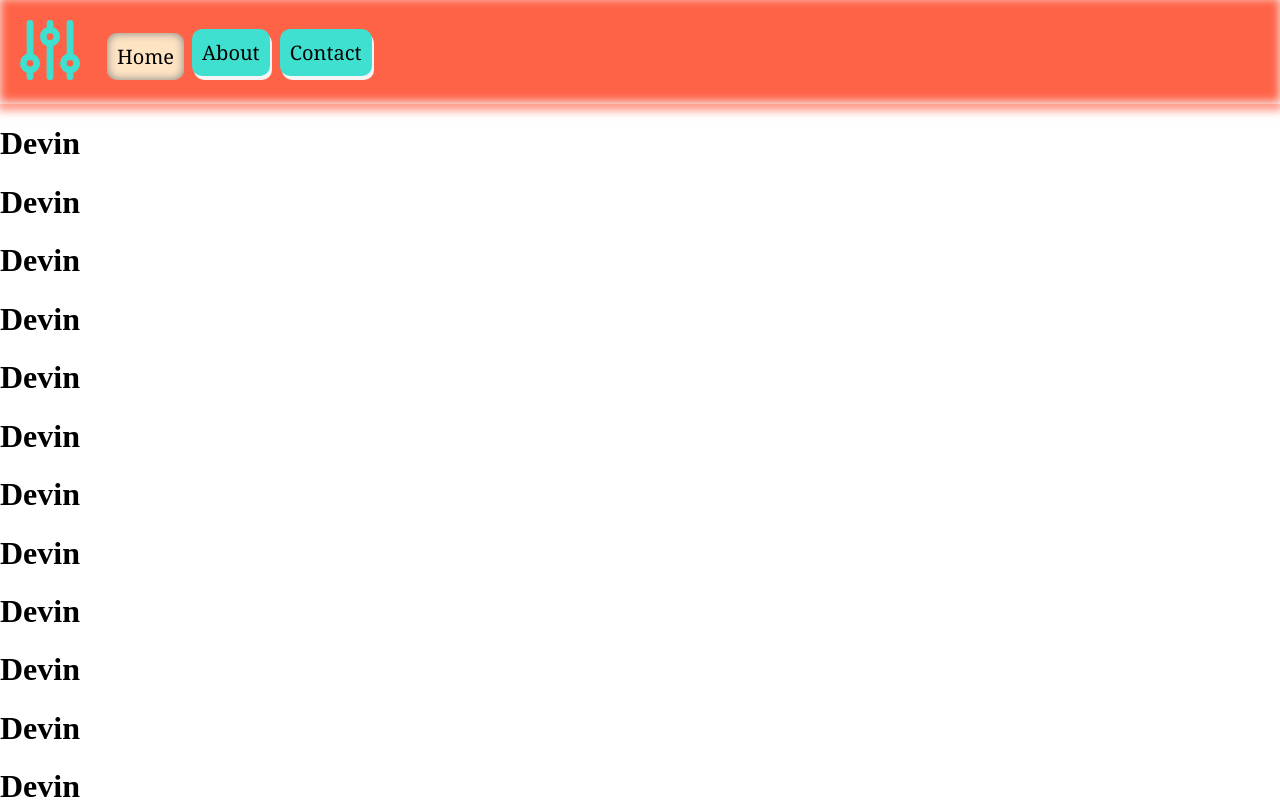
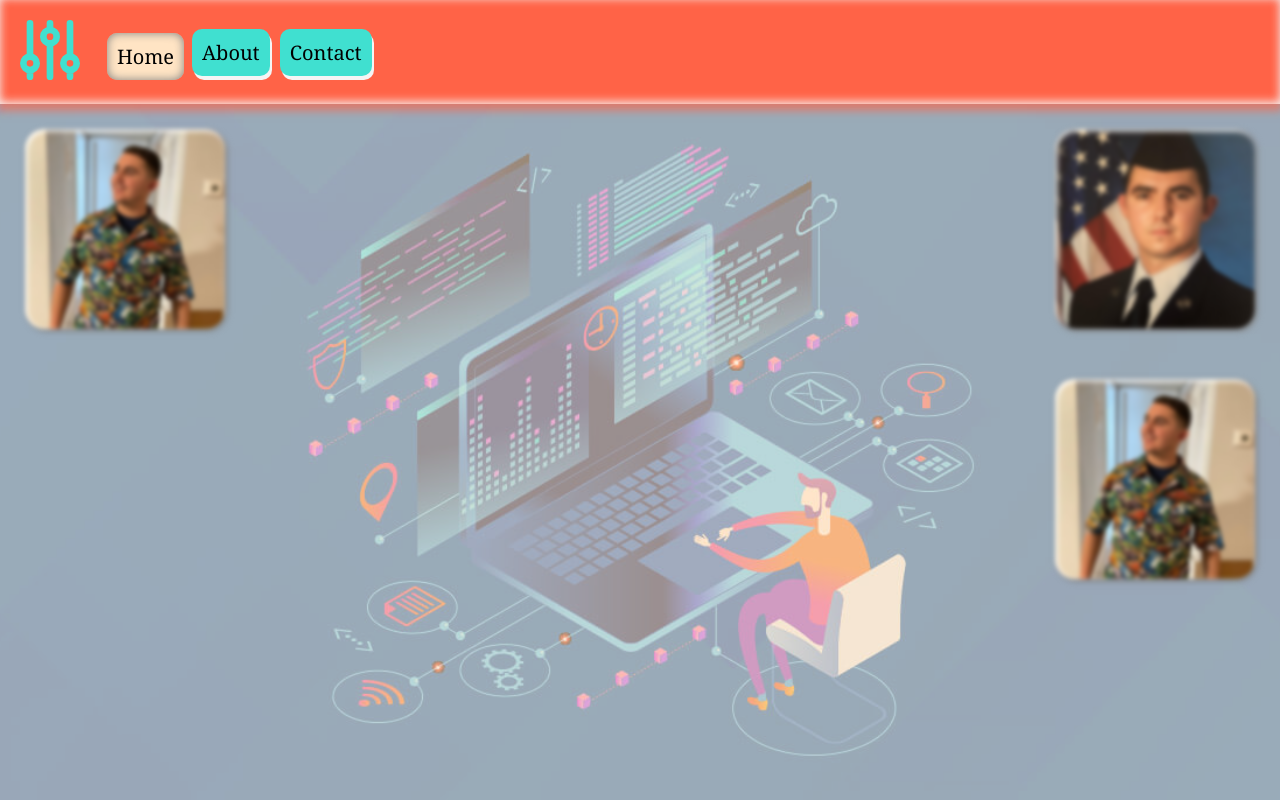
Before and after one commit to Devin-M-Smith/Test-Site, a React (Create React App) app: page / in a window 1280 px wide. Built offline with nearby package versions, Linux system fonts and the light colour scheme.

Commit message:
Restructured. Homepage moved to about.

```diff
--- a/package.json
+++ b/package.json
@@ -23,7 +23,7 @@
   },
   "scripts": {
     "predeploy": "npm run build",
-    "deploy": "gh-pages  -e docs -b test -d build && echo Deployed to Test Branch, to deploy to main us command 'deploy main'",
+    "deploy": "gh-pages  -e docs -b test -d build && echo Deployed to Test Branch. To deploy to main, use command 'deploy main'",
     "deploy main": "gh-pages  -e docs -b main -d build",
     "start": "react-scripts start",
     "build": "react-scripts build",
--- a/src/App.css
+++ b/src/App.css
@@ -27,9 +27,11 @@ body{
     display: flex;
     flex-direction: column;
     overflow: hidden;
+    background-color: bisque;
 }
 
 .topper{
+    z-index: 99;
     box-shadow: 0px 5px 8px 2px rgba(255, 99, 71, 0.63);
 }
 
--- a/src/App.js
+++ b/src/App.js
@@ -2,7 +2,7 @@ import React from "react";
 import './App.css';
 import Navbar from "./components/Navbar";
 import { BrowserRouter as Router, Switch, Route } from "react-router-dom";
-import Home from './pages/home'
+import Home from './pages/about'
 import About from './pages/about'
 
 function App() {
--- a/src/pages/about.css
+++ b/src/pages/about.css
@@ -1,3 +1,126 @@
 #about{
-    overflow: scroll;
+    display: flex;
+    flex-direction: column;
+    flex-wrap: wrap;
+    width: 100%;
+    overflow-y: scroll;
+}#about::before{
+    content: "";
+    background-image: url('../images/homebg.jpg');
+    background-repeat: no-repeat;
+    background-size: cover;
+    position: absolute;
+    top: 100px;
+    right: 0px;
+    bottom: 0px;
+    left: 0px;
+    opacity: .4;
+    background-position: 50%0%;
 }
+
+.left{
+    display: flex;
+    flex-wrap: wrap;
+    justify-content: left;
+    width: 50%;
+}
+
+.right{
+    display: flex;
+    flex-wrap: wrap;
+    justify-content: right;
+    width: 50%;
+}
+
+.columnBreak{
+    flex-basis: 100%;
+    width: 0;
+}
+
+.rowLeft{
+    width: 100%;
+    display: flex;
+}
+
+.rowRight{
+    width: 100%;
+    display: flex;
+    flex-direction: row-reverse;
+}
+
+.item{
+    position: relative;
+    padding: 5px;
+}
+
+.text{
+        position: relative;
+        padding: 5px;
+        margin: 10px;
+        box-shadow: none;
+        color: transparent;
+        transition: 1s;
+        border-radius: 100%;
+}
+
+.profile{
+    position: relative;
+    display: flex;
+    flex-shrink: 1;
+    filter: blur(2px);
+    background-position: 50%;
+    background-size: cover;
+    background-repeat: none;
+    border-radius: 20px;
+    margin: 20px;
+    box-shadow: inset 2px 2px 5px white, 2px 2px 5px gray;
+    height: 200px;
+    width: 200px;
+    transition: ease 1s;
+}
+.profile:hover{
+    height: 250px;
+    width: 250px;
+    filter: blur(0);
+}
+
+.item:hover + .text{
+    visibility: visible;
+    color: black;
+    transition: ease  4s;
+    box-shadow: inset 0px 0px 50px 0 whitesmoke, 0 0 50px 0 whitesmoke;
+}
+
+
+@media(max-width: 680px){
+    #about{
+        flex-direction: row;
+    }
+
+    .left{
+        width: 100%;
+    }
+
+    .right{
+        justify-content: left;
+        width: 100%;
+    }
+
+    .rowRight{
+        flex-direction: row;
+    }
+
+    .text{
+        font-size: 12px;
+    }
+
+    .profile{
+        height: 150px;
+        width: 150px;
+    }
+
+    .profile:hover{
+        height: 200px;
+        width: 200px;
+    }
+}
--- a/src/pages/about.js
+++ b/src/pages/about.js
@@ -1,24 +1,46 @@
 import React from 'react'
 import './about.css'
+import Profile from '../images/profile.jpg'
+import Military from '../images/military.jpg'
 function about() {
-    return (
-        <div id='about'>
-            <h1>This is the About PAGE</h1>
-            <h2>YEET</h2>
-            <h1>This is the About PAGE</h1>
-            <h1>This is the About PAGE</h1>
-            <h1>This is the About PAGE</h1>
-            <h1>This is the About PAGE</h1>
-            <h1>This is the About PAGE</h1>
-            <h1>This is the About PAGE</h1>
-            <h1>This is the About PAGE</h1>
-            <h1>This is the About PAGE</h1>
-            <h1>This is the About PAGE</h1>
-            <h1>This is the About PAGE</h1>
-            <h1>This is the About PAGE</h1>
-            <h1>This is the About PAGE</h1>
-            <h1>This is the About PAGE</h1>
+return (
+    <div id='about'>
+        <div className='left'>
+            <div className='rowLeft'>
+                    <div className='item'>
+                        <div className='profile' style={{backgroundImage: "url(" + Profile + ")"}}/>
+                    </div>
+                    <div className='text'>
+                        <h1>Software Developer</h1>
+                        <p>Hello Hello Hello Hello Hello Hello HelloHello Hello Hello Hello Hello Hello Hello</p>
+                    </div>
+            </div>
         </div>
+
+        <div className='columnBreak'/>
+        <div className='right'>
+            <div className='rowRight'>
+                <div className='item'>
+                    <div className='profile' style={{backgroundImage: "url(" + Military + ")"}}/>
+                </div>
+                <div className='text'>
+                    <h1>Excellence</h1>
+                    <p>Hello Hello Hello Hello Hello Hello HelloHello Hello Hello Hello Hello Hello Hello</p>
+                </div>
+            </div>
+            <div className='rowRight'>
+                <div className='item'>
+                    <div className='profile' style={{backgroundImage: "url(" + Profile + ")"}}/>
+                </div>
+                <div className='text'>
+                    <h1>Excellence</h1>
+                    <p>Wassup Wassup Wassup Wassup Wassup Wassup Wassup Wassup Wassup Wassup </p>
+                </div>
+            </div>
+
+
+        </div>
+    </div>
     )
 }
 
--- a/src/pages/home.css
+++ /dev/null
@@ -1,4 +0,0 @@
-#home{
-    min-height: 0;
-    width: 100%;
-}
--- a/src/pages/home.js
+++ b/src/pages/home.js
@@ -1,27 +1,10 @@
 import React from 'react'
-import './home.css'
-import Profile from '../images/profile.jpg'
-import Military from '../images/military.jpg'
+
 function home() {
-return (
-    <div id='home'>
-        <h1>Devin</h1>
-        <h1>Devin</h1>
-        <h1>Devin</h1>
-        <h1>Devin</h1>
-        <h1>Devin</h1>
-        <h1>Devin</h1>
-        <h1>Devin</h1>
-        <h1>Devin</h1>
-        <h1>Devin</h1>
-        <h1>Devin</h1>
-        <h1>Devin</h1>
-        <h1>Devin</h1>
-        <h1>Devin</h1>
-        <h1>Devin</h1>
-        <h1>Devin</h1>
-        <h1>Devin</h1>
-    </div>
+    return (
+        <div>
+
+        </div>
     )
 }
 
```
Also changed, not shown: 6 other files (tests, documents, lock files or other folders).
